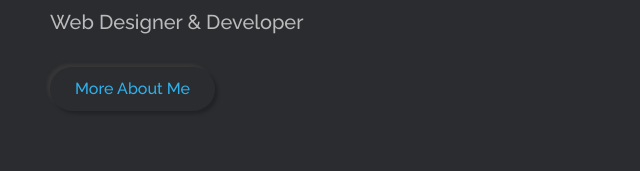
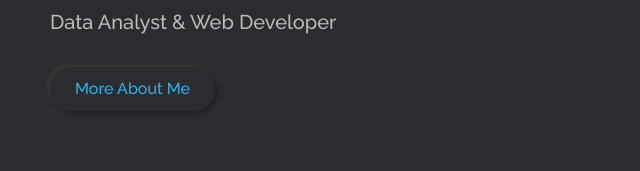
Before and after one commit to kartikkrishnasharmaa/personal-portfolio, a plain HTML site: page index.html in a window 1280 px wide. Shown: the part 396-567 px from the top of the page, 35-675 px from the left. Drawn offline with nearby package versions, Linux system fonts and the light colour scheme.

Commit message:
Update index.html

```diff
--- a/index.html
+++ b/index.html
@@ -95,7 +95,7 @@
               <p>I'm <span class="typed-text"></span><span class="cursor">&nbsp;</span></p>
             </div>
             <!-- ========== End typing animation ========== -->
-            <h1>Web Designer & Developer</h1>
+            <h1>Data Analyst & Web Developer</h1>
             <a href="#about" class="link-item btn-1 outer-shadow hover-in-shadow">More About Me</a>
           </div>
 
```
